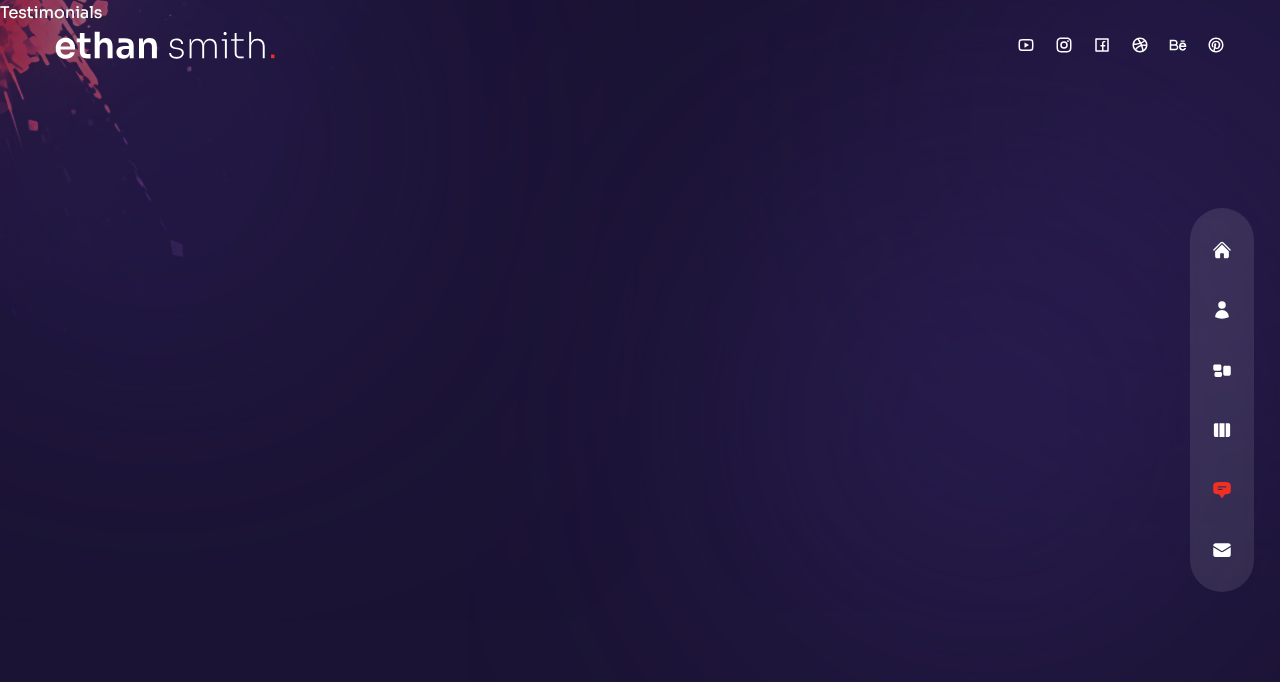
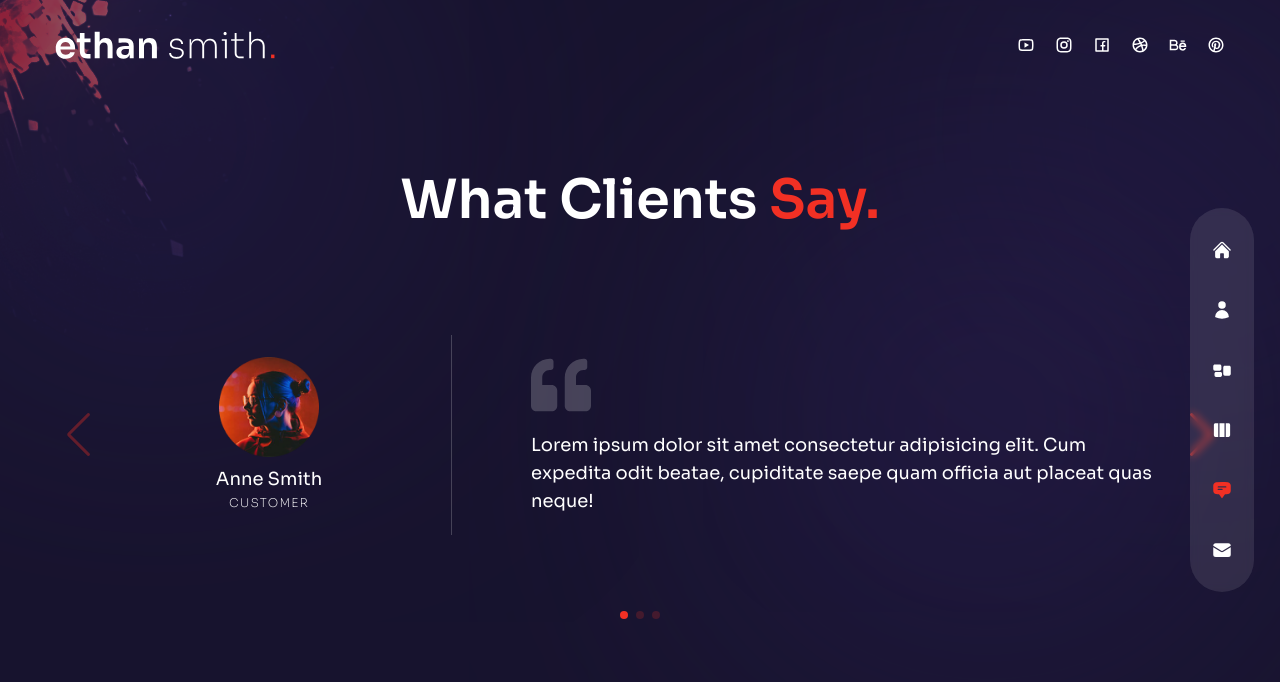
Before and after one commit to freetimezp/js-portfolio-22-web-dev, a Next.js app: page /testimonials in a window 1280 px wide. Shown: the top 682 px of the page. Built offline with nearby package versions, Linux system fonts and the light colour scheme.

Commit message:
13. js-portfolio-22-web-dev. Testimonials page. TestimonialSlider Component.

```diff
--- a/components/TestimonialSlider.js
+++ b/components/TestimonialSlider.js
@@ -1,3 +1,14 @@
+import Image from 'next/image';
+import { Swiper, SwiperSlide } from 'swiper/react';
+
+import { FaQuoteLeft } from 'react-icons/fa';
+
+import 'swiper/css';
+import 'swiper/css/navigation';
+import 'swiper/css/pagination';
+
+import { Navigation, Pagination } from 'swiper';
+
 // testimonial data
 const testimonialData = [
    {
@@ -24,7 +35,54 @@
 ];
 
 const TestimonialSlider = () => {
-  return <div>Testimonial Slider</div>;
+   return (
+      <Swiper
+         navigation={true}
+         pagination={{
+            clickable: true
+         }}
+         modules={[Navigation, Pagination]}
+         className='h-[400px]'
+      >
+         {testimonialData?.map((person, index) => (
+            <SwiperSlide key={index}>
+               <div className='flex flex-col items-center md:flex-row gap-x-8 h-full px-16'>
+                  {/* avatar, name, position */}
+                  <div className='w-full max-w-[300px] flex flex-col xl:justify-center
+                  items-center relative mx-auto xl:mx-0'>
+                     <div className='flex flex-col justify-center text-center'>
+                        <div className='mb-2 mx-auto'>
+                           <Image
+                              src={person.image}
+                              alt="person"
+                              width={100}
+                              height={100}
+                           />
+                        </div>
+                        <div className='text-lg'>
+                           {person.name}
+                        </div>
+                        <div className='text-[12px] uppercase font-extralight tracking-widest'>
+                           {person.position}
+                        </div>
+                     </div>
+                  </div>
+                  {/* quote, message */}
+                  <div className='flex-1 flex flex-col justify-center before:w-[1px]
+                  xl:before:bg-white/20 xl:before:absolute xl:before:left-0 xl:before:h-[200px]
+                  relative xl:pl-20'>
+                     <div className='mb-4'>
+                        <FaQuoteLeft className='text-4xl xl:text-6xl text-white/20 mx-auto md:mx-0' />
+                     </div>
+                     <div className='xl:text-lg text-center md:text-left'>
+                        {person.message}
+                     </div>
+                  </div>
+               </div>
+            </SwiperSlide>
+         ))}
+      </Swiper>
+   );
 };
 
 export default TestimonialSlider;
--- a/pages/testimonials/index.js
+++ b/pages/testimonials/index.js
@@ -1,5 +1,34 @@
+import { motion } from "framer-motion";
+
+import TestimonialSlider from "../../components/TestimonialSlider";
+import { fadeIn } from '../../variants';
+
 const Testimonials = () => {
-  return <div>Testimonials</div>;
+   return (
+      <div className="h-full bg-primary/30 py-32 text-center">
+         <div className="container mx-auto h-full flex flex-col justify-center">
+            <motion.h2
+               variants={fadeIn('up', 0.2)}
+               initial="hidden"
+               animate="show"
+               exit="hidden"
+               className="h2 mb-8 xl:mb-0"
+            >
+               What Clients <span className="text-accent">Say.</span>
+            </motion.h2>
+
+            {/* slider */}
+            <motion.div
+               variants={fadeIn('up', 0.4)}
+               initial="hidden"
+               animate="show"
+               exit="hidden"
+            >
+               <TestimonialSlider />
+            </motion.div>
+         </div>
+      </div>
+   );
 };
 
 export default Testimonials;
--- a/pages/work/index.js
+++ b/pages/work/index.js
@@ -14,7 +14,7 @@
             <div className='flex flex-col xl:flex-row gap-x-8'>
                {/* text */}
                <div className='text-center flex xl:w-[30vw] flex-col lg:text-left mb-4
-          xl:mb-0'>
+               xl:mb-0'>
                   <motion.h2
                      variants={fadeIn('up', 0.3)}
                      initial="hidden"
```
Lines whose indentation alone changed are shown as unchanged.
